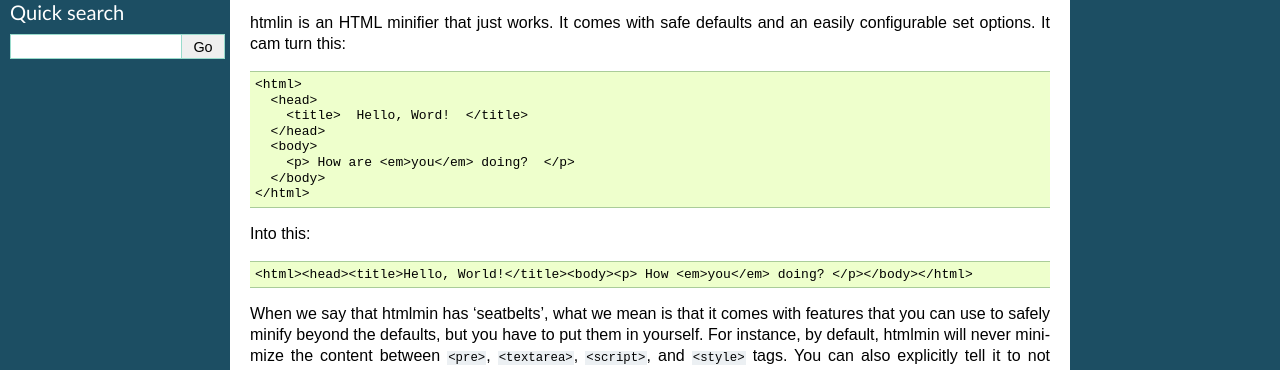
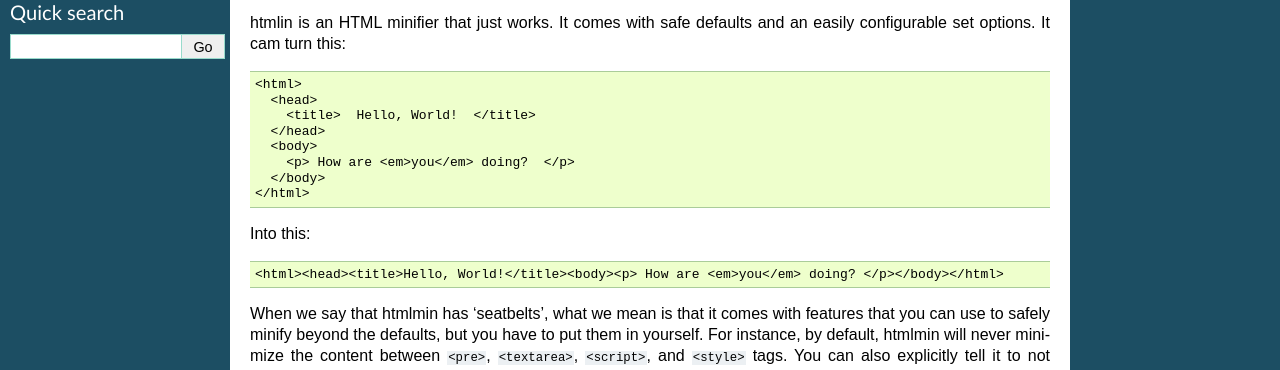
Before and after one commit to mankyd/htmlmin, a Sphinx documentation site: the page built from docs/index.rst, in a window 1280 px wide. Shown: the part 277-647 px from the top of the page. Built offline with Sphinx 7.4.7, drawn with Linux system fonts in a browser that asks for light colours.

Commit message:
Update docs/index.rst

```diff
--- a/docs/index.rst
+++ b/docs/index.rst
@@ -19,7 +19,7 @@
 
   <html>
     <head>
-      <title>  Hello, Word!  </title>
+      <title>  Hello, World!  </title>
     </head>
     <body>
       <p> How are <em>you</em> doing?  </p>
@@ -28,7 +28,7 @@
 
 Into this::
 
-  <html><head><title>Hello, World!</title><body><p> How <em>you</em> doing? </p></body></html>
+  <html><head><title>Hello, World!</title><body><p> How are <em>you</em> doing? </p></body></html>
 
 When we say that htmlmin has 'seatbelts', what we mean is that it comes with
 features that you can use to safely minify beyond the defaults, but you have to
```
